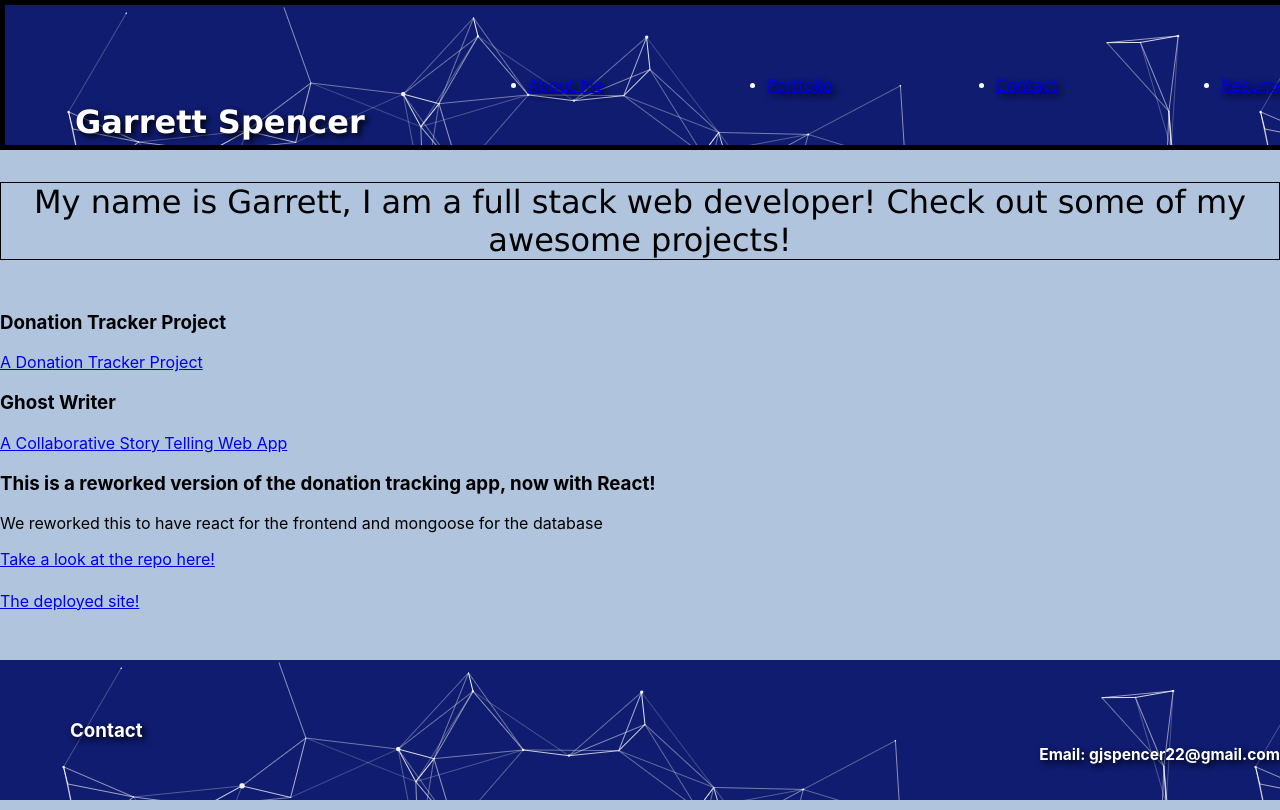
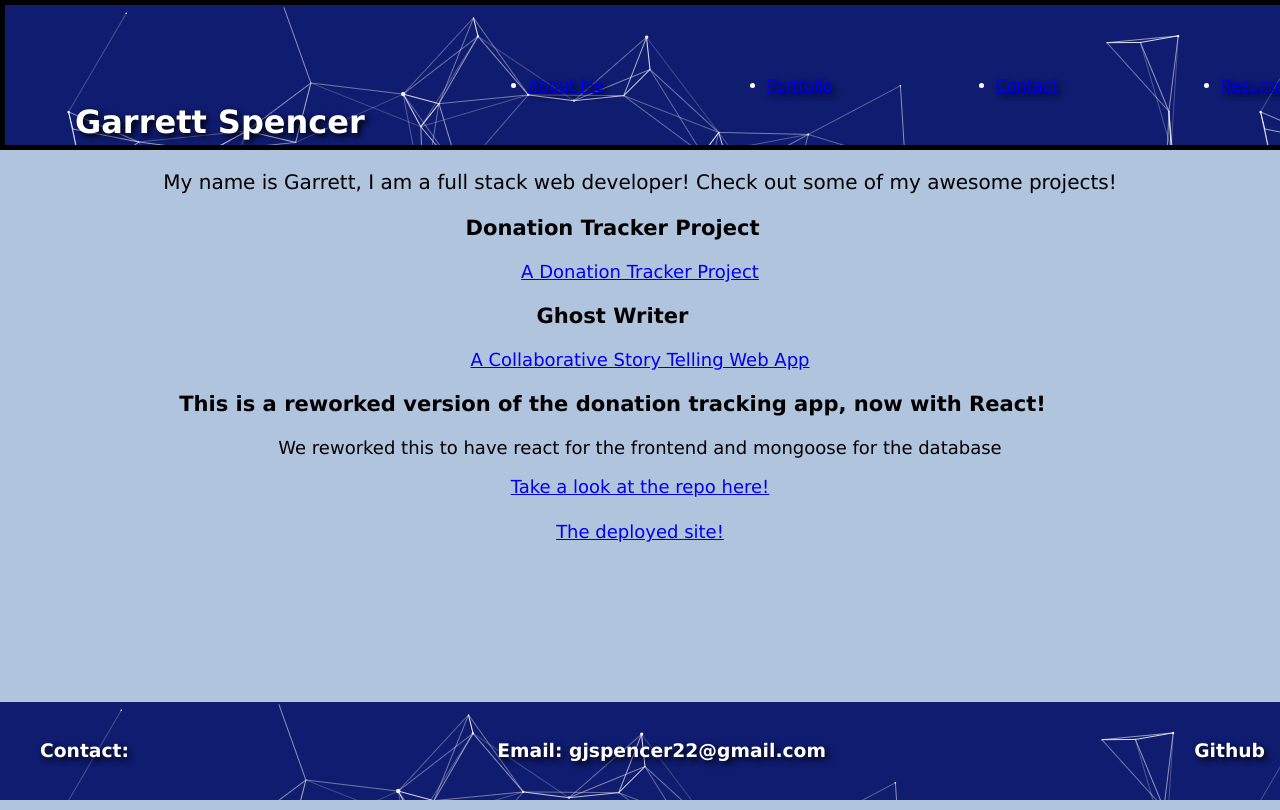
Before and after one commit to gjspencer22/react-portfolio, a React (Create React App) app: page / in a window 1280 px wide. Shown: the top 810 px of the page. Built offline with nearby package versions, Linux system fonts and the light colour scheme.

Commit message:
updated css some

```diff
--- a/src/components/About/index.css
+++ b/src/components/About/index.css
@@ -1,6 +1,13 @@
-.projects {
-   display: flex;
-   justify-content: center;
-   flex-direction: column;
+/* ABOUT */
+.aboutParagraph {
+   font-family: Verdana, Geneva, Tahoma, sans-serif;
+   font-size: 20px;
+   border-width: 1px;
+   text-align: center;
+ }
+ .projects {
 
-}
+     font-family: Verdana, Geneva, Tahoma, sans-serif;
+     font-size: 18px;
+     text-align: center;
+ }
--- /dev/null
+++ b/src/components/Contact/index.css
@@ -0,0 +1,74 @@
+.userName {
+    padding: 25px;
+  }
+  .userNameTextBox {
+    color: grey;
+    border-radius: 2px;
+    background-color: lightgrey;
+    padding: 15px 20px;
+    margin: auto;
+    width: 90%;
+    height: 80%;
+    transition: 0.5s;
+    display: flex;
+    flex-wrap: wrap;
+  }
+  .userEmail {
+    padding: 25px;
+  }
+  .userMessage {
+    padding: 25px;
+  }
+  .emailTextBox {
+    color: grey;
+    border-radius: 2px;
+    background-color: lightgrey;
+    padding: 15px 20px;
+    margin: auto;
+    width: 90%;
+    height: 80%;
+    transition: 0.5s;
+    display: flex;
+    flex-wrap: wrap;
+  }
+  .messageField {
+    width: auto;
+    height: 200px;
+  }
+
+
+  .messageTextBox {
+    color: grey;
+    border-radius: 2px;
+    background-color: lightgrey;
+    padding: 15px 20px;
+    margin: auto;
+    width: 90%;
+    height: 80%;
+    transition: 0.5s;
+    display: flex;
+    flex-wrap: wrap;
+  }
+  /* .feedback {
+    display: flex;
+    flex-wrap: wrap;
+  } */
+  .textEntry {
+    display: flex;
+    flex-wrap:wrap;
+    justify-content: center;
+  }
+  h3 {
+      display: flex;
+      flex-wrap: wrap;
+      justify-content: center;
+  }
+
+
+  .portfolioDiv {
+    text-align: center;
+    font-size: 18px;
+  }
+  .portfolioDivHeadline {
+    font-size: 20px;
+  }
--- a/src/components/Contact/index.js
+++ b/src/components/Contact/index.js
@@ -1,5 +1,6 @@
 import React from 'react';
-function Contact(props) {
+import './index.css'
+function Contact() {
     return (
         <div className="feedback">
             <div>
--- /dev/null
+++ b/src/components/Footer/index.css
@@ -0,0 +1,17 @@
+.footer {
+    background-image: url(/src/assets/HeaderImg/cool-background.png);
+    position: absolute;
+    bottom: 0;
+    width: 100%;
+    color: white;
+    text-shadow: 3px 3px 6px black;
+    padding: 20px 40px;
+    display: flex;
+    justify-content: space-between;
+
+
+
+  }
+  h3 {
+    padding-right: 55px;
+  }
--- a/src/components/Footer/index.js
+++ b/src/components/Footer/index.js
@@ -1,11 +1,11 @@
 import React from 'react';
+import './index.css'
 function Footer() {
     return (
-        <div className="footerBackground">
-            <h3 className="footer">Contact <h5>Email: gjspencer22@gmail.com</h5></h3>
-            <div className="footerInfo">
-
-            </div>
+        <div className="footer">
+            <h3>Contact:</h3>
+            <h3>Email: gjspencer22@gmail.com</h3>
+            <h3> Github</h3>
         </div>
     );
 }
--- a/src/index.css
+++ b/src/index.css
@@ -12,6 +12,9 @@ body {
 code {
   font-family: source-code-pro, Menlo, Monaco, Consolas, "Courier New",
     monospace;
+}
+#root {
+   font-family: Verdana, Geneva, Tahoma, sans-serif;
 }
 
 /* Header */
@@ -34,14 +37,6 @@ code {
   font-size: 32px;
 }
 
-/* ABOUT */
-.aboutParagraph {
-  font-family: Verdana, Geneva, Tahoma, sans-serif;
-  font-size: 32px;
-  border-style: solid;
-  border-width: 1px;
-  text-align: center;
-}
 
 
 /* .profilePic{
@@ -61,90 +56,9 @@ code {
   text-shadow: 3px 3px 6px black;
   font-family: Verdana, Geneva, Tahoma, sans-serif;
 }
-.footerBackground {
-  padding: 20px 35px;
-  position: absolute;
-  bottom: 0;
-  width: 100%;
-  height: 100px;
-  background-image: url(/src/assets/HeaderImg/cool-background.png);
-  text-align: center;
-}
-.footer {
+
+
+/* .footerInfo {
   color: white;
   text-shadow: 3px 3px 6px black;
-  padding: 20px 35px;
-  display: flex;
-  justify-content: space-between;
-}
-.footerInfo {
-  color: white;
-  text-shadow: 3px 3px 6px black;
-}
-
-
-.userName {
-  padding: 25px;
-}
-.userNameTextBox {
-  color: grey;
-  border-radius: 2px;
-  background-color: lightgrey;
-  padding: 15px 20px;
-  margin: auto;
-  width: 90%;
-  height: 80%;
-  transition: 0.5s;
-  display: flex;
-  flex-wrap: wrap;
-}
-.userEmail {
-  padding: 25px;
-}
-.userMessage {
-  padding: 25px;
-}
-.emailTextBox {
-  color: grey;
-  border-radius: 2px;
-  background-color: lightgrey;
-  padding: 15px 20px;
-  margin: auto;
-  width: 90%;
-  height: 80%;
-  transition: 0.5s;
-  display: flex;
-  flex-wrap: wrap;
-}
-.messageField {
-  width: auto;
-  height: 200px;
-}
-
-
-.messageTextBox {
-  color: grey;
-  border-radius: 2px;
-  background-color: lightgrey;
-  padding: 15px 20px;
-  margin: auto;
-  width: 90%;
-  height: 80%;
-  transition: 0.5s;
-  display: flex;
-  flex-wrap: wrap;
-}
-/* .feedback {
-  display: flex;
-  flex-wrap: wrap;
 } */
-.textEntry {
-  display: flex;
-  flex-wrap:wrap;
-}
-
-
-
-.portfolioDiv {
-  text-align: center;
-}
```
Also changed, not shown: 1 other file (tests, documents, lock files or other folders).
